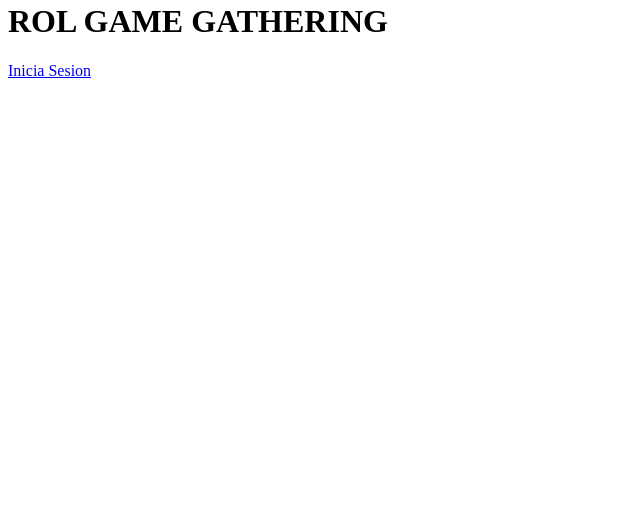
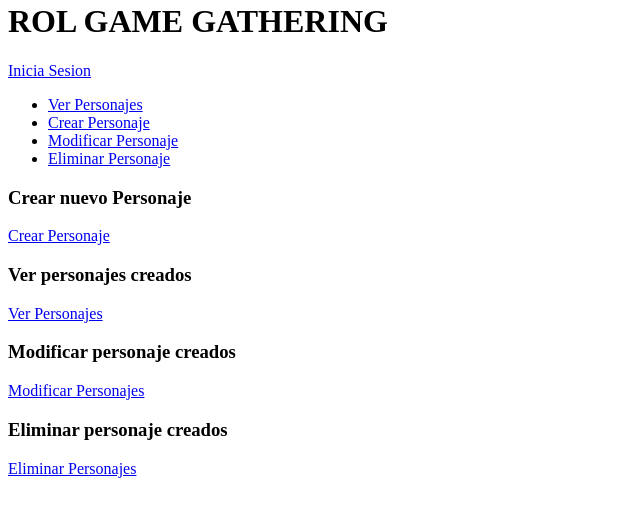
Before and after one commit to 1calm-user/RolGameGathering, a plain HTML site: page index.html in a window 1280 px wide. Shown: the part 180-696 px from the top of the page, without its empty margins (0-640 px from the left). Drawn offline with Linux system fonts and the light colour scheme.

Commit message:
Update index.html

```diff
--- a/index.html
+++ b/index.html
@@ -1,18 +1,44 @@
 <!DOCTYPE html>
 <html lang="es">
+
 <head>
     <meta charset="UTF-8">
     <meta name="viewport" content="width=device-width, initial-scale=1.0">
     <title>Rol Game</title>
 </head>
+
 <body>
-
-    <header>
-        <img src="imagenes/LogoWeb.webp" alt="logo" width="150px">
-        <h1>ROL GAME GATHERING</h1>
-        <div id="login"><a href="login.html">Inicia Sesion</a></div>
-    </header>
     <div id="container">
+        <header>
+            <img src="imagenes/LogoWeb.webp" alt="logo" width="150px">
+            <h1>ROL GAME GATHERING</h1>
+            <div id="login"><a href="login.html">Inicia Sesion</a></div>
+        </header>
+        <nav id="nave">
+            <ul>
+                <li id="view"><a href="verP.html">Ver Personajes</a></li>
+                <li id="create"><a href="crearP.html">Crear Personaje</a></li>
+                <li id="modify"><a href="verP.html">Modificar Personaje</a></li>
+                <li id="delete"><a href="eliminarP.html">Eliminar Personaje</a></li>
+            </ul>
+        </nav>
+        <section id="crearP">
+            <h3>Crear nuevo Personaje</h3>
+            <div id="crear"><a href="crearP.html">Crear Personaje</a></div>
+        </section>
+        <section id="verP">
+            <h3>Ver personajes creados</h3>
+            <div id="ver"><a href="verP.html">Ver Personajes</a></div>
+        </section>
+        <section id="modificarP">
+            <h3>Modificar personaje creados</h3>
+            <div id="modificar"><a href="modificarP.html">Modificar Personajes</a></div>
+        </section>
+        <section id="eliminarP">
+            <h3>Eliminar personaje creados</h3>
+            <div id="eliminar"><a href="eliminarP.html">Eliminar Personajes</a></div>
+        </section>
     </div>
 </body>
+
 </html>
```
